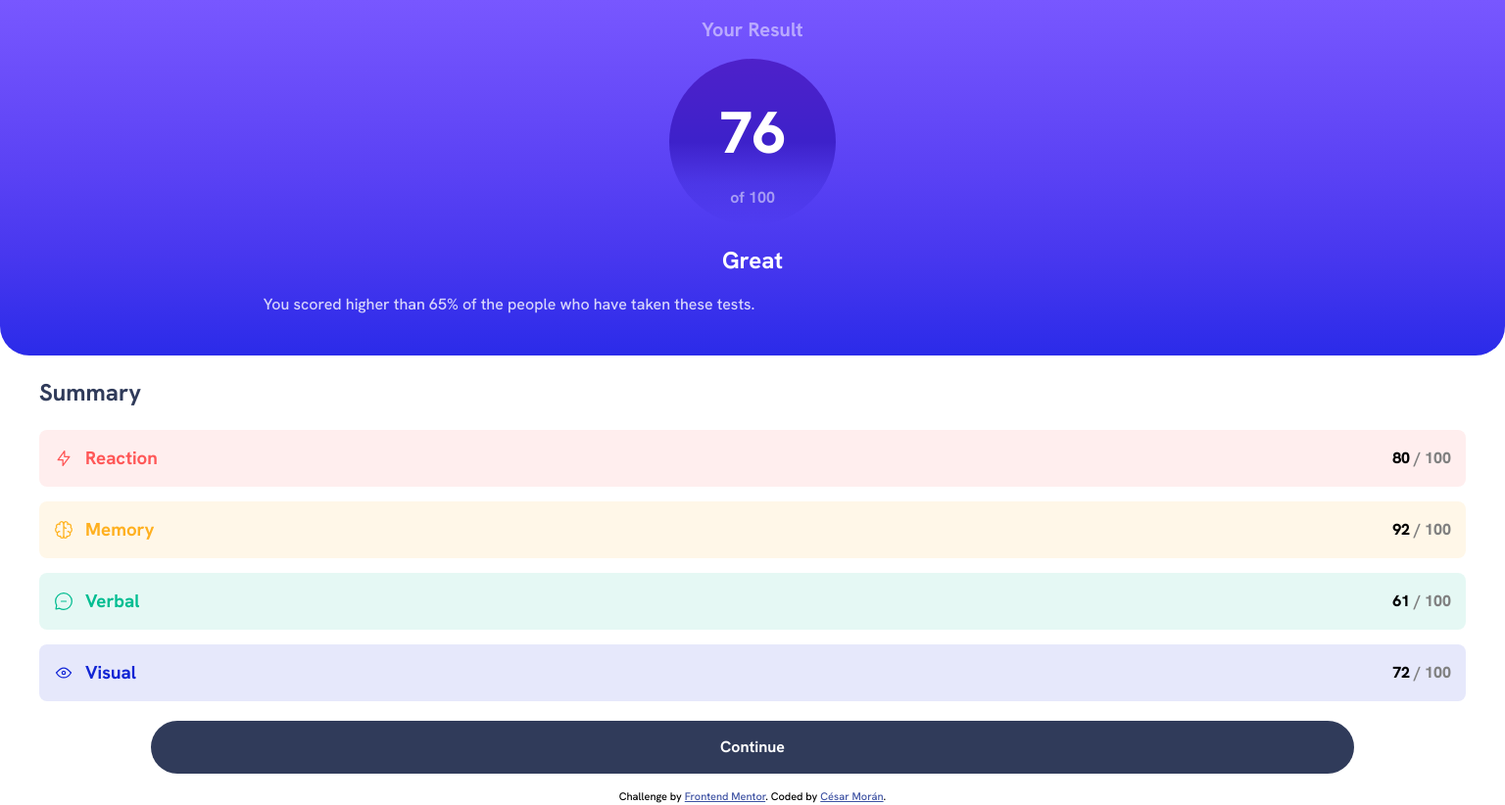
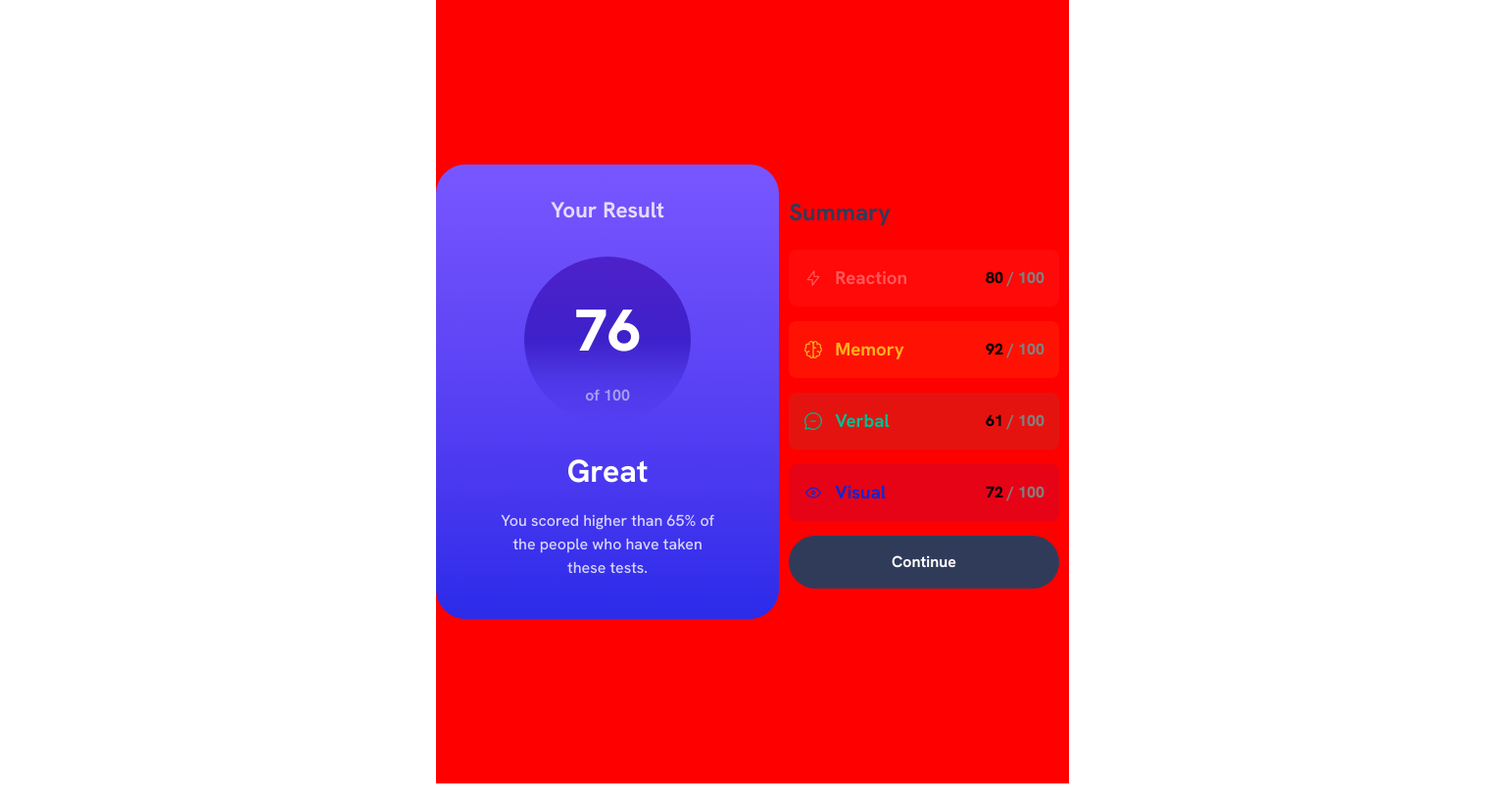
Before and after one commit to CiMorann/FrontendMentor-Challenges, a plain HTML site: page results-summary-component-main/index.html in a window 1536 px wide. Shown: the whole page at 98% size. After the commit the page ends 800 px from the top, so only its background shows below. Drawn offline with Linux system fonts and the light colour scheme.

Commit message:
COMMIT CHANGES

```diff
--- a/results-summary-component-main/index.html
+++ b/results-summary-component-main/index.html
@@ -22,6 +22,7 @@
         font-size: 11px;
         text-align: center;
         margin-top: 15px;
+        display: none;
       }
       .attribution a {
         color: hsl(228, 45%, 44%);
@@ -29,6 +30,7 @@
     </style>
   </head>
   <body>
+    <div class="side-container">
       <!-- Here starts the top container with the main message. -->
       <header class="heroheader">
         <div class="header-container">
@@ -47,7 +49,6 @@
       </header>
       <!-- Here it finishes. -->
       <!-- Here starts the second part of the page. Divided in another container. -->
-    <body>
       <div class="summary">
         <h2 style="color: hsl(224, 30%, 27%)">Summary</h2>
         <ul>
@@ -80,9 +81,9 @@
             <p>72 <span>/ 100</span></p>
           </li>
         </ul>
+        <button type="button" class="continuebutton">Continue</button>
       </div>
-      <button type="button" class="continuebutton">Continue</button>
-    </body>
+    </div>
     <!-- Here it finishes. -->
     <div class="attribution">
       Challenge by
--- a/results-summary-component-main/styles.css
+++ b/results-summary-component-main/styles.css
@@ -175,3 +175,68 @@ ul li {
     font-weight: 700;
     background-color: hsl(224, 30%, 27%);
 }
+
+
+/* Responsive after Mobile First */
+
+@media only screen and (min-width: 1440px ) {
+    body {
+        display: flex;
+        justify-content: center;
+    }
+
+    .side-container {
+        display: flex;
+        flex-direction: row;
+        align-items: center;
+        justify-content: center;
+        background-color: red;
+    }
+
+    /* Left-side container */
+
+    .header-container{
+        border-radius: 30px;
+        width: 350px;
+    }
+
+    .result {
+        margin: 30px;
+        opacity: 0.8;
+        font-size: 0.70rem;
+    }
+
+    .youscored {
+        text-align: center;
+        width: 65%;
+    }
+
+    .great {
+        margin-top: 25px;
+        font-size: 2rem;
+    }
+
+    .continuebutton {
+        width: 100%;
+    }
+
+    /* Right-side Container. */
+
+    ul {
+        margin-top: 20px;
+    }
+
+    .summary h2{
+        margin-bottom: 5px;
+    }
+    .summary {
+        margin: -20px;
+        padding: 30px;
+    }
+
+    .item-container {
+        margin-right: 80px;
+    }
+
+
+}
```
Also changed, not shown: 1 other file. Lines whose indentation alone changed are shown as unchanged.
